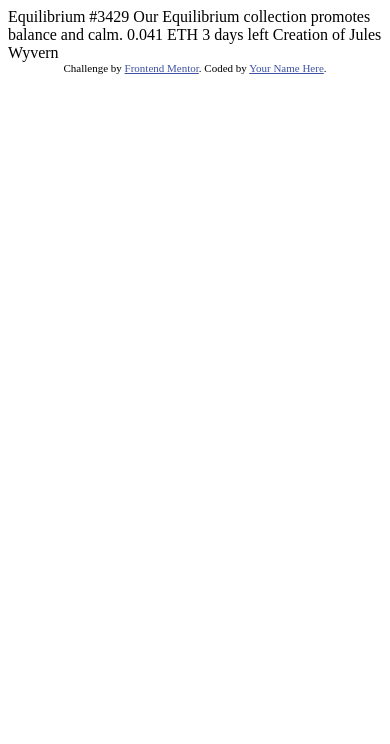
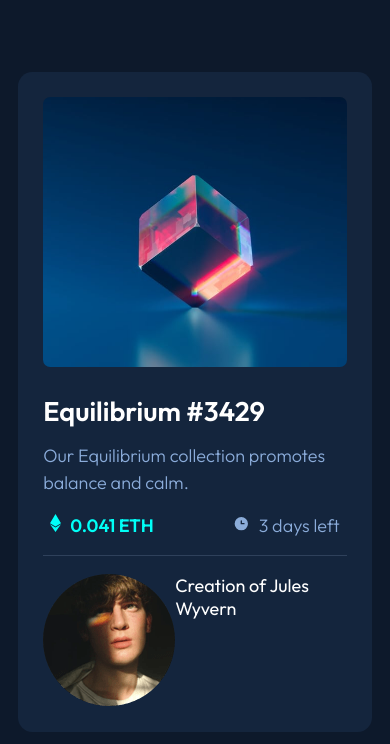
Before and after one commit to SiddanthNayak/NFT-Preview-Card, a plain HTML site: page index.html in a window 390 px wide. Shown: the top 744 px of the page. Drawn offline with Linux system fonts and the light colour scheme.

Commit message:
Mobile Design

```diff
--- a/index.html
+++ b/index.html
@@ -3,31 +3,33 @@
 <head>
   <meta charset="UTF-8">
   <meta name="viewport" content="width=device-width, initial-scale=1.0"> <!-- displays site properly based on user's device -->
-
   <link rel="icon" type="image/png" sizes="32x32" href="./images/favicon-32x32.png">
-
+  <link rel="stylesheet" href="./style.css">
   <title>Frontend Mentor | NFT preview card component</title>
-
   <!-- Feel free to remove these styles or customise in your own stylesheet 👍 -->
-  <style>
-    .attribution { font-size: 11px; text-align: center; }
-    .attribution a { color: hsl(228, 45%, 44%); }
-  </style>
 </head>
 <body>
-
-  Equilibrium #3429
-
-  Our Equilibrium collection promotes balance and calm.
-
-  0.041 ETH
-  3 days left
-
-  Creation of Jules Wyvern
-
+<div class="container">
+  <div class="card_picture">
+    <div class="overlay"></div>
+  </div>
+  <div class="description">
+    <h2>Equilibrium #3429</h2>
+    <p class="soft-blue">Our Equilibrium collection promotes balance and calm.</p>
+    <div class="details">
+      <p class="price">0.041 ETH</p>
+      <p class="time">3 days left</p>
+    </div>
+    <div class="line"></div>
+    <div class="creator">
+      <img src="./images/image-avatar.png" alt="avatar">
+      <p>Creation of <span>Jules Wyvern</span></p>
+    </div>
+  </div>
+</div>
   <div class="attribution">
     Challenge by <a href="https://www.frontendmentor.io?ref=challenge" target="_blank">Frontend Mentor</a>.
-    Coded by <a href="#">Your Name Here</a>.
+    Coded by <a href="https://www.linkedin.com/in/siddanthnayak/">Siddanth Nayak</a>.
   </div>
 </body>
 </html>
--- /dev/null
+++ b/style.css
@@ -0,0 +1,79 @@
+@import url('https://fonts.googleapis.com/css2?family=Outfit:wght@300;400;600&display=swap');
+
+*{
+    margin: 0em;
+    padding: 0em;
+    box-sizing: border-box;
+}
+
+body{
+    font-family: 'Outfit', sans-serif;
+    font-size: 18px;
+    background-color: hsl(217, 54%, 11%);
+    color: hsl(0, 0%, 100%);
+    padding: 4em 1em;
+}
+
+.container{
+    width: 100%;
+    background-color: hsl(216, 50%, 16%);
+    padding: 1.4em;
+    border-radius: 0.8em;
+    margin-bottom: 1em;
+}
+
+.container .card_picture{
+    background: url(./images/image-equilibrium.jpg) no-repeat center/cover;
+    height: 15em;
+    border-radius: 0.4em;
+}
+
+.details{
+    display: flex;
+    flex-direction: row;
+    justify-content: space-evenly;
+    margin-bottom: 1em;
+}
+
+.description h2{
+    margin: 1em 0em 0.5em 0em;
+}
+
+.soft-blue{
+    color: hsl(215, 51%, 70%);
+    font-weight: 300;
+    margin-bottom: 1em;
+    line-height: 1.5em;
+}
+
+.time{
+    color: hsl(215, 51%, 70%);
+    font-weight: 300;
+}
+
+.price{
+    color: hsl(178, 100%, 50%);
+    margin-right: 4em;
+    font-weight: 600;
+}
+
+.time::before{
+    content: url(./images/icon-clock.svg);
+    margin-right: .5em;
+}
+
+.price::before{
+    content: url(./images/icon-ethereum.svg);
+    margin-right: .5em;
+}
+
+.line{
+    width: 100%;
+    height: .1em;
+    background-color: hsl(215, 32%, 27%);
+    margin-bottom: 1em;
+}
+
+.creator{
+    display: flex;
+}
```
